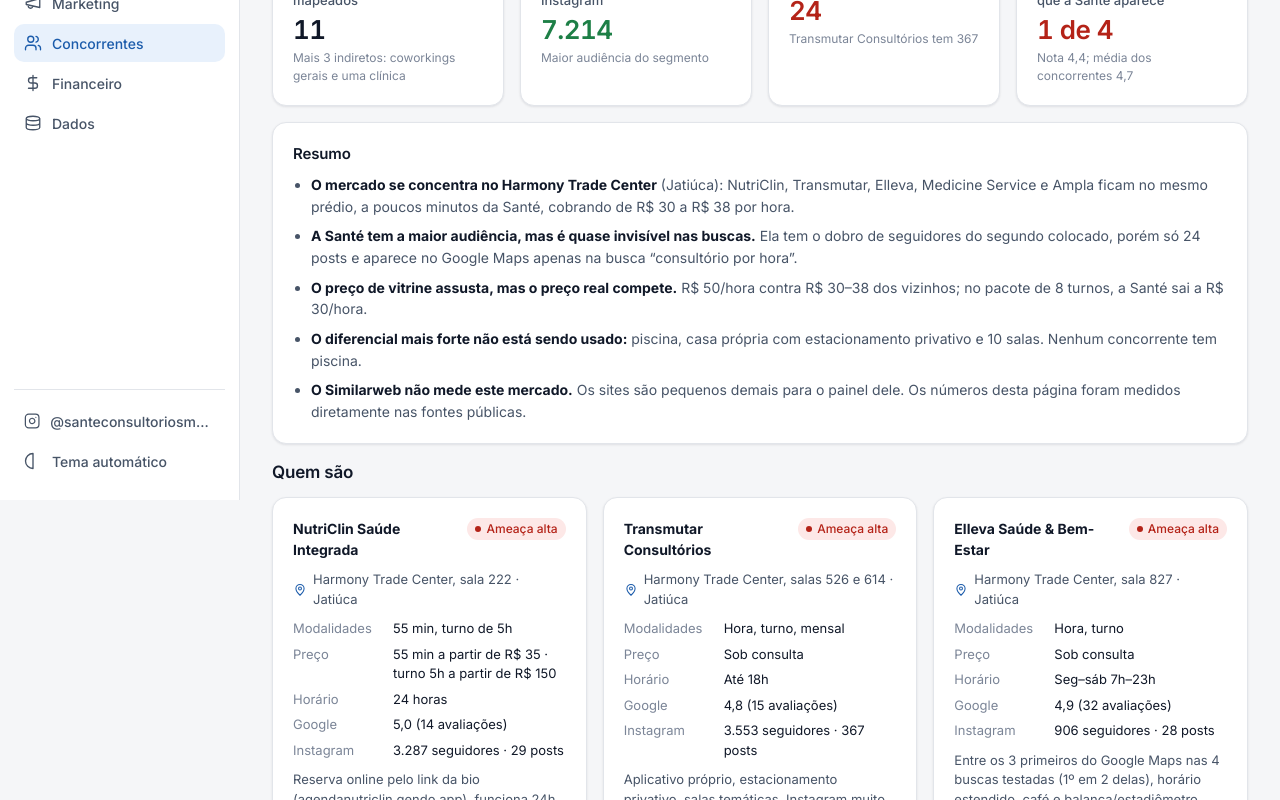
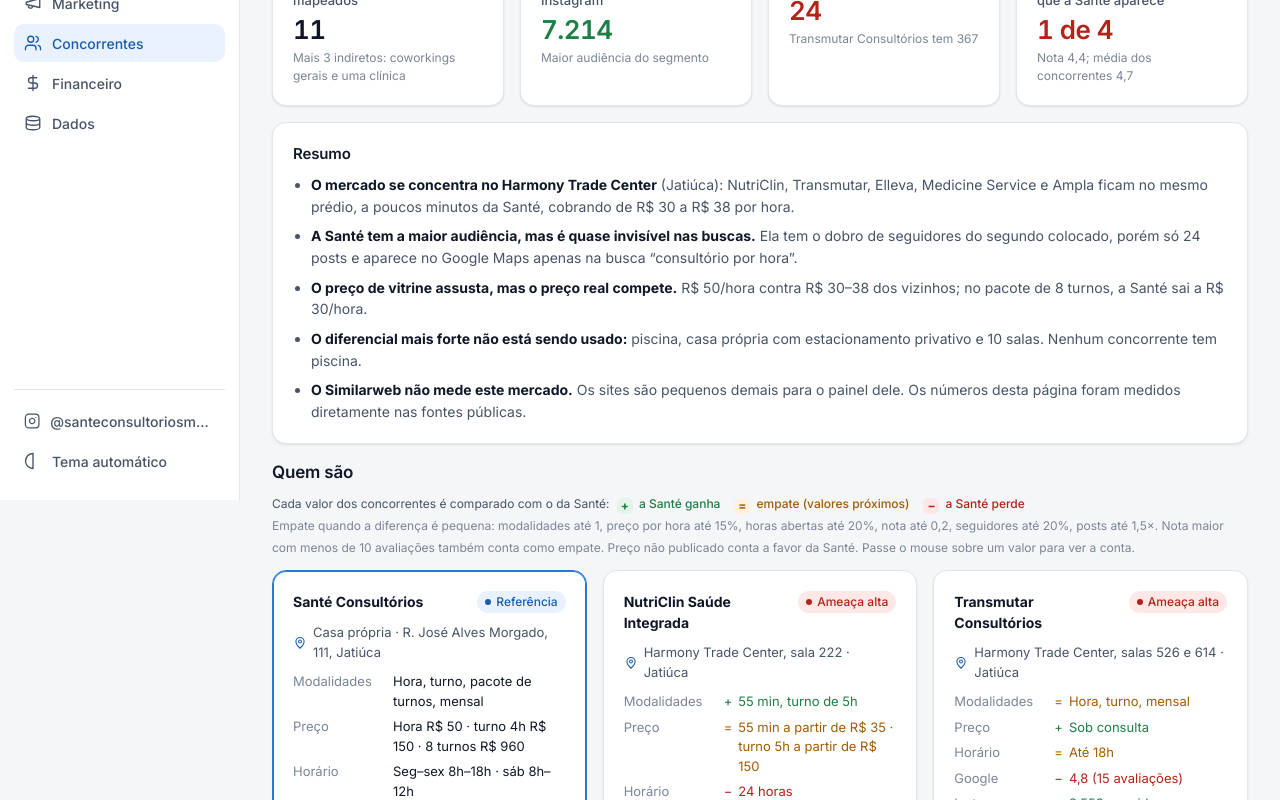
Before and after one commit to igoralves1/sante-admin, a Vue app: page /#/concorrentes in a window 1280 px wide. Shown: the part 300-1100 px from the top of the page. Built offline with nearby package versions, Linux system fonts and the light colour scheme.

Commit message:
Concorrentes: cartão da Santé como referência e comparação ganha/empata/perde em cada variável

```diff
--- a/src/data/concorrentes.json
+++ b/src/data/concorrentes.json
@@ -17,9 +17,20 @@
       "ameaca": null,
       "site": "https://santeconsultorios.com.br/",
       "instagram": "santeconsultoriosmaceio",
-      "ig": { "seguidores": 7214, "seguindo": 154, "posts": 24 },
-      "google": { "nota": 4.4, "avaliacoes": 37, "categoria": "Médico / Consultório médico" },
-      "anunciosMeta": false
+      "ig": {
+        "seguidores": 7214,
+        "seguindo": 154,
+        "posts": 24
+      },
+      "google": {
+        "nota": 4.4,
+        "avaliacoes": 37,
+        "categoria": "Médico / Consultório médico"
+      },
+      "anunciosMeta": false,
+      "modalidadesN": 4,
+      "precoHoraMin": 30,
+      "horasSemana": 54
     },
     {
       "id": "nutriclin",
@@ -35,9 +46,20 @@
       "ameaca": "alta",
       "site": "https://agendanutriclin.gendo.app/",
       "instagram": "nutriclinsaudeintegrada",
-      "ig": { "seguidores": 3287, "seguindo": 46, "posts": 29 },
-      "google": { "nota": 5.0, "avaliacoes": 14, "categoria": "Espaço de coworking" },
-      "anunciosMeta": false
+      "ig": {
+        "seguidores": 3287,
+        "seguindo": 46,
+        "posts": 29
+      },
+      "google": {
+        "nota": 5.0,
+        "avaliacoes": 14,
+        "categoria": "Espaço de coworking"
+      },
+      "anunciosMeta": false,
+      "modalidadesN": 2,
+      "precoHoraMin": 30,
+      "horasSemana": 168
     },
     {
       "id": "transmutar",
@@ -53,9 +75,20 @@
       "ameaca": "alta",
       "site": "https://transmutarconsultorios.com.br/",
       "instagram": "transmutar.harmony",
-      "ig": { "seguidores": 3553, "seguindo": 5817, "posts": 367 },
-      "google": { "nota": 4.8, "avaliacoes": 15, "categoria": "Clínica de saúde mental" },
-      "anunciosMeta": false
+      "ig": {
+        "seguidores": 3553,
+        "seguindo": 5817,
+        "posts": 367
+      },
+      "google": {
+        "nota": 4.8,
+        "avaliacoes": 15,
+        "categoria": "Clínica de saúde mental"
+      },
+      "anunciosMeta": false,
+      "modalidadesN": 3,
+      "precoHoraMin": null,
+      "horasSemana": 50
     },
     {
       "id": "elleva",
@@ -71,9 +104,20 @@
       "ameaca": "alta",
       "site": "https://ellevaconsultoriosharmony.localo.site/",
       "instagram": "elleva.harmony",
-      "ig": { "seguidores": 906, "seguindo": 1530, "posts": 28 },
-      "google": { "nota": 4.9, "avaliacoes": 32, "categoria": "Espaço de coworking" },
-      "anunciosMeta": false
+      "ig": {
+        "seguidores": 906,
+        "seguindo": 1530,
+        "posts": 28
+      },
+      "google": {
+        "nota": 4.9,
+        "avaliacoes": 32,
+        "categoria": "Espaço de coworking"
+      },
+      "anunciosMeta": false,
+      "modalidadesN": 2,
+      "precoHoraMin": null,
+      "horasSemana": 96
     },
     {
       "id": "clintime",
@@ -89,9 +133,20 @@
       "ameaca": "media",
       "site": "https://www.clintimesaude.com.br/",
       "instagram": "clintimesaude",
-      "ig": { "seguidores": 1172, "seguindo": 24, "posts": 49 },
-      "google": { "nota": 5.0, "avaliacoes": 4, "categoria": "Espaço de coworking" },
-      "anunciosMeta": false
+      "ig": {
+        "seguidores": 1172,
+        "seguindo": 24,
+        "posts": 49
+      },
+      "google": {
+        "nota": 5.0,
+        "avaliacoes": 4,
+        "categoria": "Espaço de coworking"
+      },
+      "anunciosMeta": false,
+      "modalidadesN": 4,
+      "precoHoraMin": null,
+      "horasSemana": 55
     },
     {
       "id": "innate",
@@ -107,9 +162,20 @@
       "ameaca": "media",
       "site": "https://innatesaudeintegrada.com.br/",
       "instagram": "innatesaudeintegrada",
-      "ig": { "seguidores": 3232, "seguindo": 4277, "posts": 313 },
-      "google": { "nota": 5.0, "avaliacoes": 1, "categoria": "Espaço de coworking" },
-      "anunciosMeta": true
+      "ig": {
+        "seguidores": 3232,
+        "seguindo": 4277,
+        "posts": 313
+      },
+      "google": {
+        "nota": 5.0,
+        "avaliacoes": 1,
+        "categoria": "Espaço de coworking"
+      },
+      "anunciosMeta": true,
+      "modalidadesN": 1,
+      "precoHoraMin": null,
+      "horasSemana": 70
     },
     {
       "id": "luz",
@@ -125,9 +191,20 @@
       "ameaca": "media",
       "site": null,
       "instagram": "luzsaudeconsultorios",
-      "ig": { "seguidores": 707, "seguindo": 1384, "posts": 360 },
-      "google": { "nota": 5.0, "avaliacoes": 10, "categoria": "Espaço de coworking" },
-      "anunciosMeta": false
+      "ig": {
+        "seguidores": 707,
+        "seguindo": 1384,
+        "posts": 360
+      },
+      "google": {
+        "nota": 5.0,
+        "avaliacoes": 10,
+        "categoria": "Espaço de coworking"
+      },
+      "anunciosMeta": false,
+      "modalidadesN": 1,
+      "precoHoraMin": null,
+      "horasSemana": 60
     },
     {
       "id": "medcentro",
@@ -144,8 +221,15 @@
       "site": "https://medcentrocoworking.com.br/",
       "instagram": null,
       "ig": null,
-      "google": { "nota": 5.0, "avaliacoes": 67, "categoria": "Espaço de coworking" },
-      "anunciosMeta": false
+      "google": {
+        "nota": 5.0,
+        "avaliacoes": 67,
+        "categoria": "Espaço de coworking"
+      },
+      "anunciosMeta": false,
+      "modalidadesN": 3,
+      "precoHoraMin": null,
+      "horasSemana": 45
     },
     {
       "id": "medicine",
@@ -161,9 +245,20 @@
       "ameaca": "baixa",
       "site": "https://medicineservice.com.br/",
       "instagram": "medicineservice.com.br",
-      "ig": { "seguidores": 122, "seguindo": 0, "posts": 11 },
-      "google": { "nota": 5.0, "avaliacoes": 1, "categoria": "Espaço de coworking" },
-      "anunciosMeta": false
+      "ig": {
+        "seguidores": 122,
+        "seguindo": 0,
+        "posts": 11
+      },
+      "google": {
+        "nota": 5.0,
+        "avaliacoes": 1,
+        "categoria": "Espaço de coworking"
+      },
+      "anunciosMeta": false,
+      "modalidadesN": 1,
+      "precoHoraMin": 30,
+      "horasSemana": 70
     },
     {
       "id": "ampla",
@@ -180,8 +275,15 @@
       "site": "https://amplaconsultorios.com.br/",
       "instagram": null,
       "ig": null,
-      "google": { "nota": 3.0, "avaliacoes": 2, "categoria": "Consultório médico" },
-      "anunciosMeta": false
+      "google": {
+        "nota": 3.0,
+        "avaliacoes": 2,
+        "categoria": "Consultório médico"
+      },
+      "anunciosMeta": false,
+      "modalidadesN": 4,
+      "precoHoraMin": null,
+      "horasSemana": 40
     },
     {
       "id": "minhaclinica",
@@ -198,8 +300,15 @@
       "site": null,
       "instagram": null,
       "ig": null,
-      "google": { "nota": 3.5, "avaliacoes": 28, "categoria": "Espaço de coworking" },
-      "anunciosMeta": false
+      "google": {
+        "nota": 3.5,
+        "avaliacoes": 28,
+        "categoria": "Espaço de coworking"
+      },
+      "anunciosMeta": false,
+      "modalidadesN": null,
+      "precoHoraMin": null,
+      "horasSemana": 45
     },
     {
       "id": "luzis",
@@ -216,8 +325,15 @@
       "site": null,
       "instagram": null,
       "ig": null,
-      "google": { "nota": 5.0, "avaliacoes": 8, "categoria": "Policlínica" },
-      "anunciosMeta": false
+      "google": {
+        "nota": 5.0,
+        "avaliacoes": 8,
+        "categoria": "Policlínica"
+      },
+      "anunciosMeta": false,
+      "modalidadesN": null,
+      "precoHoraMin": null,
+      "horasSemana": 55
     },
     {
       "id": "lottus",
@@ -235,7 +351,10 @@
       "instagram": null,
       "ig": null,
       "google": null,
-      "anunciosMeta": false
+      "anunciosMeta": false,
+      "modalidadesN": 2,
+      "precoHoraMin": null,
+      "horasSemana": null
     },
     {
       "id": "rather",
@@ -251,9 +370,20 @@
       "ameaca": "baixa",
       "site": "http://www.rather.com.br/",
       "instagram": "rathercoworking",
-      "ig": { "seguidores": 2731, "seguindo": 932, "posts": 225 },
-      "google": { "nota": 4.8, "avaliacoes": 183, "categoria": "Espaço de coworking" },
-      "anunciosMeta": false
+      "ig": {
+        "seguidores": 2731,
+        "seguindo": 932,
+        "posts": 225
+      },
+      "google": {
+        "nota": 4.8,
+        "avaliacoes": 183,
+        "categoria": "Espaço de coworking"
+      },
+      "anunciosMeta": false,
+      "modalidadesN": 3,
+      "precoHoraMin": null,
+      "horasSemana": null
     },
     {
       "id": "n3",
@@ -270,52 +400,186 @@
       "site": null,
       "instagram": null,
       "ig": null,
-      "google": { "nota": 4.9, "avaliacoes": 148, "categoria": "Espaço de coworking" },
-      "anunciosMeta": false
+      "google": {
+        "nota": 4.9,
+        "avaliacoes": 148,
+        "categoria": "Espaço de coworking"
+      },
+      "anunciosMeta": false,
+      "modalidadesN": 3,
+      "precoHoraMin": null,
+      "horasSemana": 70
     }
   ],
   "precoHora": [
-    { "id": "sante", "label": "Santé · pacote 8 turnos", "valor": 30, "sub": "R$ 960 ÷ 32 h" },
-    { "id": "medicine", "label": "Medicine Service", "valor": 30, "sub": "R$ 30/h, mín. 4 turnos/mês" },
-    { "id": "nutriclin", "label": "NutriClin · turno 5h", "valor": 30, "sub": "a partir de R$ 150 ÷ 5 h" },
-    { "id": "sante", "label": "Santé · turno 4h", "valor": 37.5, "sub": "R$ 150 ÷ 4 h" },
-    { "id": "nutriclin", "label": "NutriClin · 55 min", "valor": 38.18, "sub": "a partir de R$ 35 por 55 min" },
-    { "id": "sante", "label": "Santé · hora avulsa", "valor": 50, "sub": "preço de vitrine no site e no Google" }
+    {
+      "id": "sante",
+      "label": "Santé · pacote 8 turnos",
+      "valor": 30,
+      "sub": "R$ 960 ÷ 32 h"
+    },
+    {
+      "id": "medicine",
+      "label": "Medicine Service",
+      "valor": 30,
+      "sub": "R$ 30/h, mín. 4 turnos/mês"
+    },
+    {
+      "id": "nutriclin",
+      "label": "NutriClin · turno 5h",
+      "valor": 30,
+      "sub": "a partir de R$ 150 ÷ 5 h"
+    },
+    {
+      "id": "sante",
+      "label": "Santé · turno 4h",
+      "valor": 37.5,
+      "sub": "R$ 150 ÷ 4 h"
+    },
+    {
+      "id": "nutriclin",
+      "label": "NutriClin · 55 min",
+      "valor": 38.18,
+      "sub": "a partir de R$ 35 por 55 min"
+    },
+    {
+      "id": "sante",
+      "label": "Santé · hora avulsa",
+      "valor": 50,
+      "sub": "preço de vitrine no site e no Google"
+    }
   ],
   "mapas": [
     {
       "busca": "aluguel de consultório Maceió",
       "sante": null,
-      "topo": ["Elleva", "Luzis", "NutriClin", "Clínique", "Transmutar", "Ampla"]
+      "topo": [
+        "Elleva",
+        "Luzis",
+        "NutriClin",
+        "Clínique",
+        "Transmutar",
+        "Ampla"
+      ]
     },
     {
       "busca": "aluguel de sala consultório Maceió",
       "sante": null,
-      "topo": ["Elleva", "NutriClin", "Shopping (centro comercial)", "Ampla", "imobiliárias", "Transmutar"]
+      "topo": [
+        "Elleva",
+        "NutriClin",
+        "Shopping (centro comercial)",
+        "Ampla",
+        "imobiliárias",
+        "Transmutar"
+      ]
     },
     {
       "busca": "coworking saúde Maceió",
       "sante": null,
-      "topo": ["Luzis", "Elleva", "ClinTime", "MEDCENTRO", "Luz Saúde", "NutriClin"]
+      "topo": [
+        "Luzis",
+        "Elleva",
+        "ClinTime",
+        "MEDCENTRO",
+        "Luz Saúde",
+        "NutriClin"
+      ]
     },
     {
       "busca": "consultório por hora Maceió",
       "sante": 1,
-      "topo": ["Santé", "IFONO", "Elleva", "Clínica Guri", "Ampla"]
+      "topo": [
+        "Santé",
+        "IFONO",
+        "Elleva",
+        "Clínica Guri",
+        "Ampla"
+      ]
     }
   ],
   "sites": [
-    { "id": "sante", "site": "santeconsultorios.com.br", "desempenho": 73, "acessibilidade": 95, "boasPraticas": 79, "seo": 100, "lcp": 11.6, "paginas": 23, "dominio": "2025-07-31", "obs": "LCP lento: fotos JPG grandes (recepção, estacionamento) sem WebP nem tamanhos responsivos. Ponto forte: 18 páginas por especialidade, schema LocalBusiness e Google Analytics." },
-    { "id": "medicine", "site": "medicineservice.com.br", "desempenho": 71, "acessibilidade": 98, "boasPraticas": 100, "seo": 100, "lcp": 5.0, "paginas": 6, "dominio": "2023-02-10", "obs": "WordPress com Google Tag Manager; servidor lento na primeira resposta." },
-    { "id": "elleva", "site": "ellevaconsultoriosharmony.localo.site", "desempenho": 88, "acessibilidade": 95, "boasPraticas": 96, "seo": 100, "lcp": 3.3, "paginas": 1, "dominio": null, "obs": "Página simples gerada a partir do Perfil da Empresa no Google (Localo)." },
-    { "id": "lottus", "site": "clinicalottus.com/aluguel-de-sala", "desempenho": 59, "acessibilidade": 90, "boasPraticas": 75, "seo": 100, "lcp": 12.3, "paginas": 10, "dominio": "2024-10-04", "obs": "WordPress + Elementor; aluguel de sala é uma página secundária." },
-    { "id": "ampla", "site": "amplaconsultorios.com.br", "desempenho": 58, "acessibilidade": 65, "boasPraticas": 61, "seo": 92, "lcp": 11.7, "paginas": 5, "dominio": "2024-11-28", "obs": "Sem HTTPS, sem meta viewport (não se adapta ao celular), erros no console. Domínio vence em 28/11/2026." }
+    {
+      "id": "sante",
+      "site": "santeconsultorios.com.br",
+      "desempenho": 73,
+      "acessibilidade": 95,
+      "boasPraticas": 79,
+      "seo": 100,
+      "lcp": 11.6,
+      "paginas": 23,
+      "dominio": "2025-07-31",
+      "obs": "LCP lento: fotos JPG grandes (recepção, estacionamento) sem WebP nem tamanhos responsivos. Ponto forte: 18 páginas por especialidade, schema LocalBusiness e Google Analytics."
+    },
+    {
+      "id": "medicine",
+      "site": "medicineservice.com.br",
+      "desempenho": 71,
+      "acessibilidade": 98,
+      "boasPraticas": 100,
+      "seo": 100,
+      "lcp": 5.0,
+      "paginas": 6,
+      "dominio": "2023-02-10",
+      "obs": "WordPress com Google Tag Manager; servidor lento na primeira resposta."
+    },
+    {
+      "id": "elleva",
+      "site": "ellevaconsultoriosharmony.localo.site",
+      "desempenho": 88,
+      "acessibilidade": 95,
+      "boasPraticas": 96,
+      "seo": 100,
+      "lcp": 3.3,
+      "paginas": 1,
+      "dominio": null,
+      "obs": "Página simples gerada a partir do Perfil da Empresa no Google (Localo)."
+    },
+    {
+      "id": "lottus",
+      "site": "clinicalottus.com/aluguel-de-sala",
+      "desempenho": 59,
+      "acessibilidade": 90,
+      "boasPraticas": 75,
+      "seo": 100,
+      "lcp": 12.3,
+      "paginas": 10,
+      "dominio": "2024-10-04",
+      "obs": "WordPress + Elementor; aluguel de sala é uma página secundária."
+    },
+    {
+      "id": "ampla",
+      "site": "amplaconsultorios.com.br",
+      "desempenho": 58,
+      "acessibilidade": 65,
+      "boasPraticas": 61,
+      "seo": 92,
+      "lcp": 11.7,
+      "paginas": 5,
+      "dominio": "2024-11-28",
+      "obs": "Sem HTTPS, sem meta viewport (não se adapta ao celular), erros no console. Domínio vence em 28/11/2026."
+    }
   ],
   "similarweb": [
-    { "site": "santeconsultorios.com.br", "resultado": "Sem dados (o Similarweb não acompanha o domínio)" },
-    { "site": "clintimesaude.com.br", "resultado": "Sem dados" },
-    { "site": "amplaconsultorios.com.br", "resultado": "Sem dados" },
-    { "site": "medicineservice.com.br", "resultado": "Menos de 20 mil visitas em jul–set/2026, sem detalhamento; 1 palavra-chave (“harmony medical center”)" },
-    { "site": "transmutarconsultorios.com.br", "resultado": "Menos de 20 mil visitas em jul–set/2026, sem detalhamento" }
+    {
+      "site": "santeconsultorios.com.br",
+      "resultado": "Sem dados (o Similarweb não acompanha o domínio)"
+    },
+    {
+      "site": "clintimesaude.com.br",
+      "resultado": "Sem dados"
+    },
+    {
+      "site": "amplaconsultorios.com.br",
+      "resultado": "Sem dados"
+    },
+    {
+      "site": "medicineservice.com.br",
+      "resultado": "Menos de 20 mil visitas em jul–set/2026, sem detalhamento; 1 palavra-chave (“harmony medical center”)"
+    },
+    {
+      "site": "transmutarconsultorios.com.br",
+      "resultado": "Menos de 20 mil visitas em jul–set/2026, sem detalhamento"
+    }
   ]
 }
--- a/src/views/Concorrentes.vue
+++ b/src/views/Concorrentes.vue
@@ -1,5 +1,5 @@
 <script setup>
-import { computed } from 'vue'
+import { computed, h } from 'vue'
 import { mean } from 'd3'
 import StatTile from '../components/StatTile.vue'
 import D3Scatter from '../components/d3/D3Scatter.vue'
@@ -24,9 +24,61 @@ const maisPosts = [...rivais].filter((p) => p.ig).sort((a, b) => b.ig.posts - a.
 // ---------- mapa de concorrentes ----------
 const AMEACA = { alta: { t: 'Ameaça alta', c: 'bad' }, media: { t: 'Ameaça média', c: 'warn' }, baixa: { t: 'Ameaça baixa', c: 'plain' } }
 const ordemAmeaca = { alta: 0, media: 1, baixa: 2 }
-const cards = computed(() =>
-  [...rivais].sort((a, b) => (a.tipo === b.tipo ? 0 : a.tipo === 'direto' ? -1 : 1) || ordemAmeaca[a.ameaca] - ordemAmeaca[b.ameaca]),
-)
+// a Santé vem primeiro, como referência
+const cards = computed(() => [
+  sante,
+  ...[...rivais].sort((a, b) => (a.tipo === b.tipo ? 0 : a.tipo === 'direto' ? -1 : 1) || ordemAmeaca[a.ameaca] - ordemAmeaca[b.ameaca]),
+])
+
+// ---------- comparação com a Santé ----------
+// w = a Santé ganha, t = empate (valores próximos), l = a Santé perde
+const RES = { w: { s: '+', t: 'A Santé ganha' }, t: { s: '=', t: 'Empate' }, l: { s: '−', t: 'A Santé perde' } }
+const porFaixa = (ratio, lo, hi) => (ratio < lo ? 'w' : ratio > hi ? 'l' : 't')
+const aval = (n) => `${n} ${n === 1 ? 'avaliação' : 'avaliações'}`
+
+function comparar(p) {
+  if (p.proprio) return {}
+  const c = {}
+  if (p.modalidadesN != null) {
+    const d = sante.modalidadesN - p.modalidadesN
+    c.modal = { r: d >= 2 ? 'w' : d <= -2 ? 'l' : 't', why: `${p.modalidadesN} modalidades contra ${sante.modalidadesN} da Santé (empate até 1 de diferença)` }
+  }
+  c.preco = p.precoHoraMin == null
+    ? { r: 'w', why: 'não publica preço; a Santé mostra a tabela no site' }
+    : { r: porFaixa(sante.precoHoraMin / p.precoHoraMin, 0.85, 1.15), why: `menor preço por hora R$ ${p.precoHoraMin} contra R$ ${sante.precoHoraMin} da Santé no pacote (empate até 15%)` }
+  if (p.horasSemana != null) {
+    c.horario = { r: porFaixa(p.horasSemana / sante.horasSemana, 0.8, 1.2), why: `cerca de ${p.horasSemana} h abertas por semana contra ${sante.horasSemana} h da Santé (empate até 20%)` }
+  }
+  if (p.google) {
+    const d = p.google.nota - sante.google.nota
+    const r = d <= -0.3 ? 'w' : d >= 0.3 ? (p.google.avaliacoes >= 10 ? 'l' : 't') : 't'
+    const extra = d >= 0.3 && p.google.avaliacoes < 10 ? '; nota alta, mas com menos de 10 avaliações' : ''
+    c.google = { r, why: `nota ${nf1(p.google.nota)} com ${aval(p.google.avaliacoes)} contra ${nf1(sante.google.nota)} com ${sante.google.avaliacoes} da Santé${extra}` }
+  }
+  if (p.ig) {
+    c.seg = { r: porFaixa(p.ig.seguidores / sante.ig.seguidores, 0.8, 1.25), why: `${num(p.ig.seguidores)} seguidores contra ${num(sante.ig.seguidores)} da Santé (empate até 20%)` }
+    c.posts = { r: porFaixa(p.ig.posts / sante.ig.posts, 0.67, 1.5), why: `${num(p.ig.posts)} posts contra ${num(sante.ig.posts)} da Santé (empate até 1,5×)` }
+  } else {
+    c.ig = { r: 'w', why: 'sem Instagram encontrado' }
+  }
+  return c
+}
+const comps = Object.fromEntries(players.map((p) => [p.id, comparar(p)]))
+const placar = (id) => {
+  const rs = Object.values(comps[id]).map((x) => x.r)
+  return { w: rs.filter((r) => r === 'w').length, t: rs.filter((r) => r === 't').length, l: rs.filter((r) => r === 'l').length }
+}
+
+// valor com marcador (+ = −) e cor; sem comparação, só o texto
+const Cmp = (props, { slots }) => {
+  const r = props.r
+  if (!r) return h('span', slots.default?.())
+  return h('span', { class: ['cmp', r.r], title: `${RES[r.r].t}: ${r.why}` }, [
+    h('span', { class: 'mk', 'aria-label': RES[r.r].t }, RES[r.r].s),
+    h('span', slots.default?.()),
+  ])
+}
+Cmp.props = ['r']
 
 // ---------- gráficos ----------
 const igRows = (p) => [
@@ -196,21 +248,46 @@ const fontes = [
 
     <section>
       <h2 class="sec-title">Quem são</h2>
+      <p class="cmp-legend small">
+        Cada valor dos concorrentes é comparado com o da Santé:
+        <span class="cmp w"><span class="mk">+</span><span>a Santé ganha</span></span>
+        <span class="cmp t"><span class="mk">=</span><span>empate (valores próximos)</span></span>
+        <span class="cmp l"><span class="mk">−</span><span>a Santé perde</span></span>
+        <br>
+        <span class="muted">
+          Empate quando a diferença é pequena: modalidades até 1, preço por hora até 15%, horas abertas até 20%,
+          nota até 0,2, seguidores até 20%, posts até 1,5×. Nota maior com menos de 10 avaliações também conta
+          como empate. Preço não publicado conta a favor da Santé. Passe o mouse sobre um valor para ver a conta.
+        </span>
+      </p>
       <div class="grid cols-3">
-        <article v-for="p in cards" :key="p.id" class="card comp">
+        <article v-for="p in cards" :key="p.id" class="card comp" :class="{ ref: p.proprio }">
           <header>
             <strong>{{ p.nome }}</strong>
-            <span v-if="p.tipo === 'direto'" class="chip" :class="AMEACA[p.ameaca].c">{{ AMEACA[p.ameaca].t }}</span>
+            <span v-if="p.proprio" class="chip info">Referência</span>
+            <span v-else-if="p.tipo === 'direto'" class="chip" :class="AMEACA[p.ameaca].c">{{ AMEACA[p.ameaca].t }}</span>
             <span v-else class="chip plain">Indireto</span>
           </header>
           <p class="loc"><Icon name="map" :size="14" /> {{ p.local }}</p>
           <dl>
-            <div><dt>Modalidades</dt><dd>{{ p.modalidades }}</dd></div>
-            <div><dt>Preço</dt><dd>{{ p.preco }}</dd></div>
-            <div><dt>Horário</dt><dd>{{ p.horario }}</dd></div>
-            <div><dt>Google</dt><dd>{{ p.google ? `${nf1(p.google.nota)} (${p.google.avaliacoes} avaliações)` : '—' }}</dd></div>
-            <div><dt>Instagram</dt><dd>{{ p.ig ? `${num(p.ig.seguidores)} seguidores · ${num(p.ig.posts)} posts` : 'Não encontrado' }}</dd></div>
+            <div><dt>Modalidades</dt><dd><Cmp :r="comps[p.id].modal">{{ p.modalidades }}</Cmp></dd></div>
+            <div><dt>Preço</dt><dd><Cmp :r="comps[p.id].preco">{{ p.preco }}</Cmp></dd></div>
+            <div><dt>Horário</dt><dd><Cmp :r="comps[p.id].horario">{{ p.horario }}</Cmp></dd></div>
+            <div><dt>Google</dt><dd><Cmp :r="comps[p.id].google">{{ p.google ? `${nf1(p.google.nota)} (${aval(p.google.avaliacoes)})` : '—' }}</Cmp></dd></div>
+            <div>
+              <dt>Instagram</dt>
+              <dd v-if="p.ig" class="ig">
+                <Cmp :r="comps[p.id].seg">{{ num(p.ig.seguidores) }} seguidores</Cmp>
+                <Cmp :r="comps[p.id].posts">{{ num(p.ig.posts) }} posts</Cmp>
+              </dd>
+              <dd v-else><Cmp :r="comps[p.id].ig">Não encontrado</Cmp></dd>
+            </div>
           </dl>
+          <p v-if="!p.proprio" class="placar small">
+            Contra a Santé: <strong class="w">{{ placar(p.id).w }} ganha</strong> ·
+            <strong class="t">{{ placar(p.id).t }} empata</strong> ·
+            <strong class="l">{{ placar(p.id).l }} perde</strong>
+          </p>
           <p class="dif">{{ p.diferenciais }}</p>
           <footer>
             <a v-if="p.site" :href="p.site" target="_blank" rel="noopener"><Icon name="link" :size="14" /> Site</a>
@@ -403,6 +480,17 @@ const fontes = [
 .comp dl div { display: grid; grid-template-columns: 92px minmax(0, 1fr); gap: 8px; }
 .comp dt { color: var(--muted); }
 .comp dd { margin: 0; }
+.comp.ref { border-color: var(--accent); box-shadow: inset 0 0 0 1px var(--accent); }
+.comp .ig { display: grid; gap: 2px; }
+.cmp { display: inline-flex; align-items: baseline; gap: 6px; }
+.cmp .mk { flex: none; width: 16px; height: 16px; border-radius: 5px; display: inline-grid; place-items: center; font-size: 12px; font-weight: 700; line-height: 1; transform: translateY(2px); }
+.cmp.w { color: var(--good); } .cmp.w .mk { background: var(--good-soft); }
+.cmp.t { color: var(--warn); } .cmp.t .mk { background: var(--warn-soft); }
+.cmp.l { color: var(--bad); } .cmp.l .mk { background: var(--bad-soft); }
+.cmp-legend { margin: -4px 0 12px; color: var(--text-2); line-height: 1.8; }
+.cmp-legend .cmp { margin: 0 10px 0 4px; font-weight: 500; }
+.placar { margin: 0; color: var(--text-2); }
+.placar .w { color: var(--good); } .placar .t { color: var(--warn); } .placar .l { color: var(--bad); }
 .comp .dif { margin: 0; font-size: 13px; color: var(--text-2); line-height: 1.5; }
 .comp footer { display: flex; flex-wrap: wrap; gap: 6px 14px; font-size: 13px; }
 .comp footer a { display: inline-flex; align-items: center; gap: 5px; }
```
